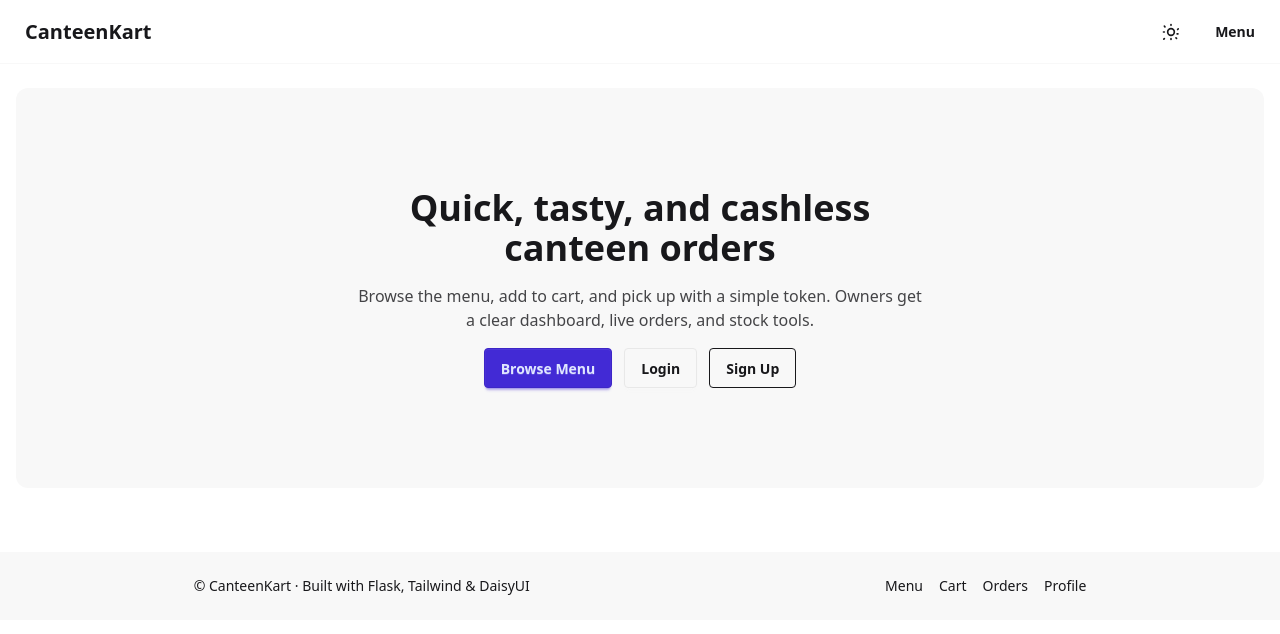
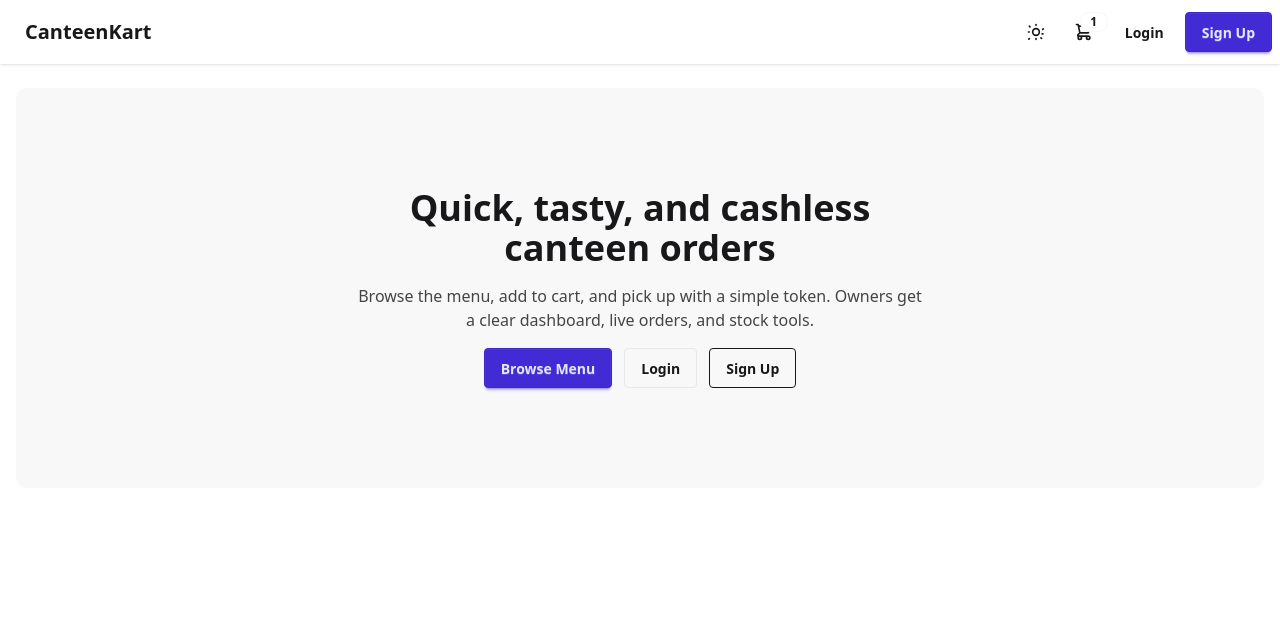
Before and after one commit to SpreadSheets600/CanteenKart, a Flask app: template templates/home.html in a window 1280 px wide. Shown: the top 634 px of the page. Run offline with Flask 3, Linux system fonts and the light colour scheme; the template is opened without the code that fills it: most values are stand-ins (such as "Sample title", 1, 10 or a date in 2020); data that the repository does not hold is empty; style sheets or scripts are compiled from the project's sources.

Commit message:
feat: remove footer and profile page, update navbar for improved UI and functionality

```diff
--- a/templates/base.html
+++ b/templates/base.html
@@ -14,7 +14,6 @@
 			<main class="py-6">{% block content %}{% endblock %}</main>
 		</div>
 
-		{% include 'components/footer.html' %}
 		<script src="{{ url_for('static', filename='js/script.js') }}" defer></script>
 	</body>
 </html>
--- a/templates/components/footer.html
+++ /dev/null
@@ -1,13 +0,0 @@
-<footer class="footer footer-center bg-base-200 text-base-content p-6 mt-10">
-	<aside>
-		<p>© {{ now().year if false else '' }} CanteenKart · Built with Flask, Tailwind & DaisyUI</p>
-	</aside>
-	<nav>
-		<div class="grid grid-flow-col gap-4 text-sm">
-			<a href="{{ url_for('menu.menu') }}" class="link link-hover">Menu</a>
-			<a href="{{ url_for('cart.show_cart') }}" class="link link-hover">Cart</a>
-			<a href="{{ url_for('users.orders_history') }}" class="link link-hover">Orders</a>
-			<a href="{{ url_for('users.profile') }}" class="link link-hover">Profile</a>
-		</div>
-	</nav>
-</footer>
--- a/templates/components/navbar.html
+++ b/templates/components/navbar.html
@@ -1,8 +1,8 @@
-<header class="navbar bg-base-100 border-b border-base-200 sticky top-0 z-40">
+<header class="navbar bg-base-100 shadow-sm sticky top-0 z-40">
 	<div class="flex-1">
 		<a href="{{ url_for('home') }}" class="btn btn-ghost text-xl">CanteenKart</a>
 	</div>
-	<div class="flex-none gap-2">
+	<div class="flex-none">
 		{% if config.get('ANNOUNCEMENT') %}
 		<div class="hidden sm:block text-sm text-warning mr-2">{{ config.get('ANNOUNCEMENT') }}</div>
 		{% endif %}
@@ -12,37 +12,54 @@
 		</button>
 
 		<div class="dropdown dropdown-end">
-			<div tabindex="0" role="button" class="btn btn-ghost">Menu</div>
-			<ul tabindex="0" class="menu menu-sm dropdown-content bg-base-100 rounded-box z-[1] mt-3 w-52 p-2 shadow">
-				<li><a href="{{ url_for('menu.menu') }}">Browse Menu</a></li>
-				<li><a href="{{ url_for('cart.show_cart') }}">Cart</a></li>
-				{% if session.get('user_id') %}
-				<li><a href="{{ url_for('owners.user_dashboard') }}">Dashboard</a></li>
+			<div tabindex="0" role="button" class="btn btn-ghost btn-circle">
+				<div class="indicator">
+					<svg xmlns="http://www.w3.org/2000/svg" class="h-5 w-5" fill="none" viewBox="0 0 24 24" stroke="currentColor"><path stroke-linecap="round" stroke-linejoin="round" stroke-width="2" d="M3 3h2l.4 2M7 13h10l4-8H5.4M7 13L5.4 5M7 13l-2.293 2.293c-.63.63-.184 1.707.707 1.707H17m0 0a2 2 0 100 4 2 2 0 000-4zm-8 2a2 2 0 11-4 0 2 2 0 014 0z" /></svg>
+					{% if cart_count > 0 %}
+					<span class="badge badge-sm indicator-item">{{ cart_count }}</span>
+					{% endif %}
+				</div>
+			</div>
+			<div tabindex="0" class="card card-compact dropdown-content bg-base-100 z-1 mt-3 w-52 shadow">
+				<div class="card-body">
+					<span class="text-lg font-bold">{{ cart_count }} Items</span>
+					<span class="text-info">Subtotal : {{ "%.2f"|format(cart_subtotal) }}</span>
+					<div class="card-actions">
+						<a href="{{ url_for('cart.show_cart') }}" class="btn btn-primary btn-block">View cart</a>
+					</div>
+				</div>
+			</div>
+		</div>
+		{% if session.get('user_id') %}
+		<div class="dropdown dropdown-end">
+			<div tabindex="0" role="button" class="btn btn-ghost btn-circle avatar">
+				<div class="w-10 rounded-full">
+					<img alt="User Avatar" src="https://img.daisyui.com/images/stock/photo-1534528741775-53994a69daeb.webp" />
+				</div>
+			</div>
+			<ul tabindex="0" class="menu menu-sm dropdown-content bg-base-100 rounded-box z-1 mt-3 w-52 p-2 shadow">
+				<li>
+					<a href="{% if session.get('role') == 'owner' %}{{ url_for('owners.owner_dashboard') }}{% else %}{{ url_for('owners.user_dashboard') }}{% endif %}"> Dashboard </a>
+				</li>
 				<li><a href="{{ url_for('users.orders_history') }}">My Orders</a></li>
-				<li><a href="{{ url_for('users.profile') }}">Profile</a></li>
-				{% endif %} {% if session.get('role') == 'owner' %}
+				{% if session.get('role') == 'owner' %}
 				<li><a href="{{ url_for('owners.owner_dashboard') }}">Owner Dashboard</a></li>
-				<li><a href="{{ url_for('menu.owner_menu') }}">Owner Menu</a></li>
-				<li><a href="{{ url_for('owner_orders.list_orders') }}">Owner Orders</a></li>
+				<li><a href="{{ url_for('menu.owner_menu') }}">Manage Menu</a></li>
+				<li><a href="{{ url_for('owner_orders.list_orders') }}">Manage Orders</a></li>
 				<li><a href="{{ url_for('owners.stock_page') }}">Stock</a></li>
 				<li><a href="{{ url_for('owners.list_users') }}">Users</a></li>
 				{% endif %}
-				<li class="menu-title">
-					<span>Auth</span>
-				</li>
-				{% if session.get('user_id') %}
 				<li><a href="{{ url_for('auth.logout') }}">Logout</a></li>
-				{% else %}
-				<li><a href="{{ url_for('auth.login') }}">Login</a></li>
-				<li><a href="{{ url_for('auth.register') }}">Sign Up</a></li>
-				{% endif %}
 			</ul>
 		</div>
+		{% else %}
+		<a href="{{ url_for('auth.login') }}" class="btn btn-ghost">Login</a>
+		<a href="{{ url_for('auth.register') }}" class="btn btn-primary">Sign Up</a>
+		{% endif %}
 	</div>
 </header>
 
 <script>
-	// Theme toggle: persists in localStorage and applies via data-theme
 	(function () {
 		const key = "ck-theme";
 		const html = document.documentElement;
```
Also changed, not shown: templates/user/profile.html (deleted, +0 -34 lines).
